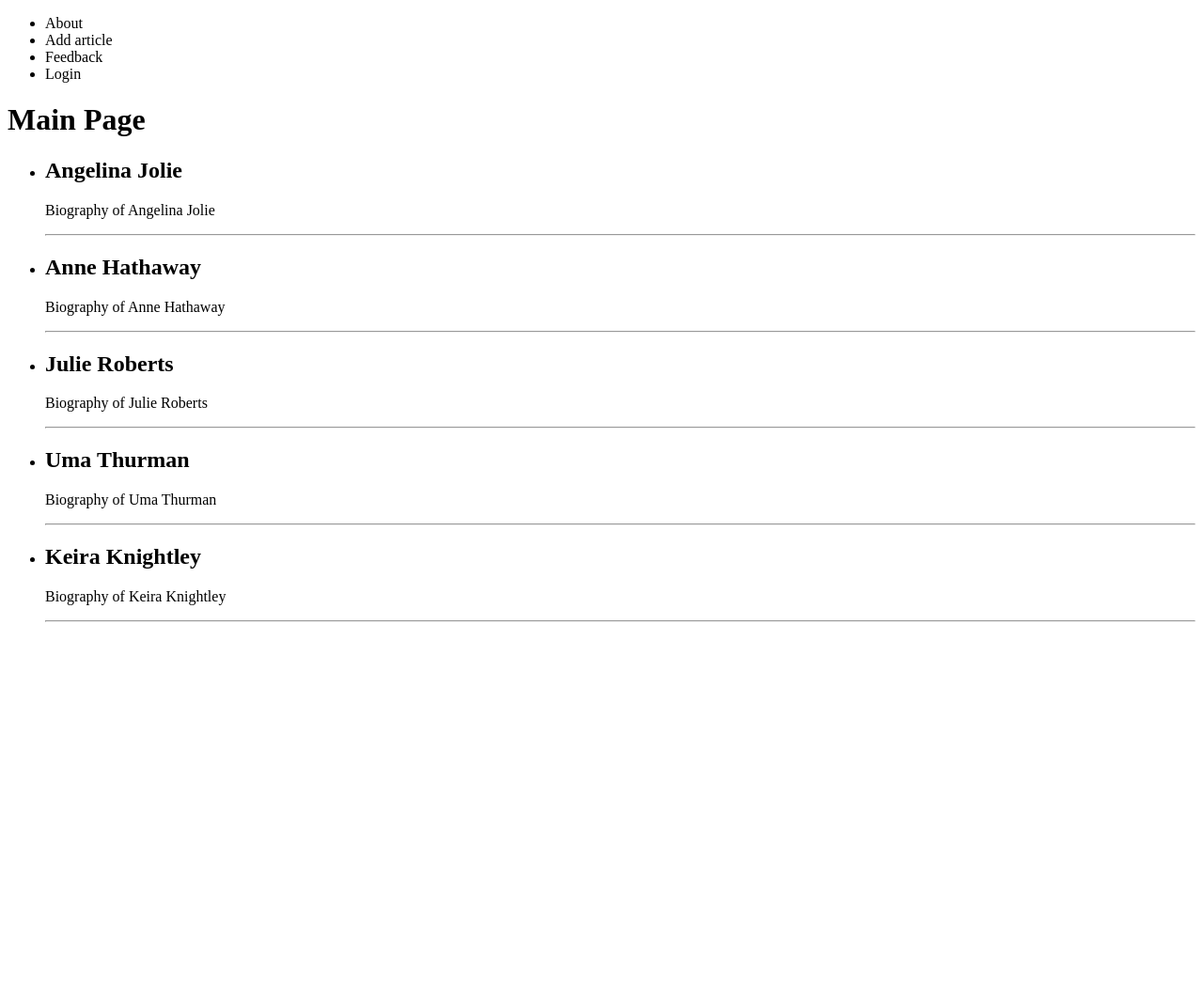
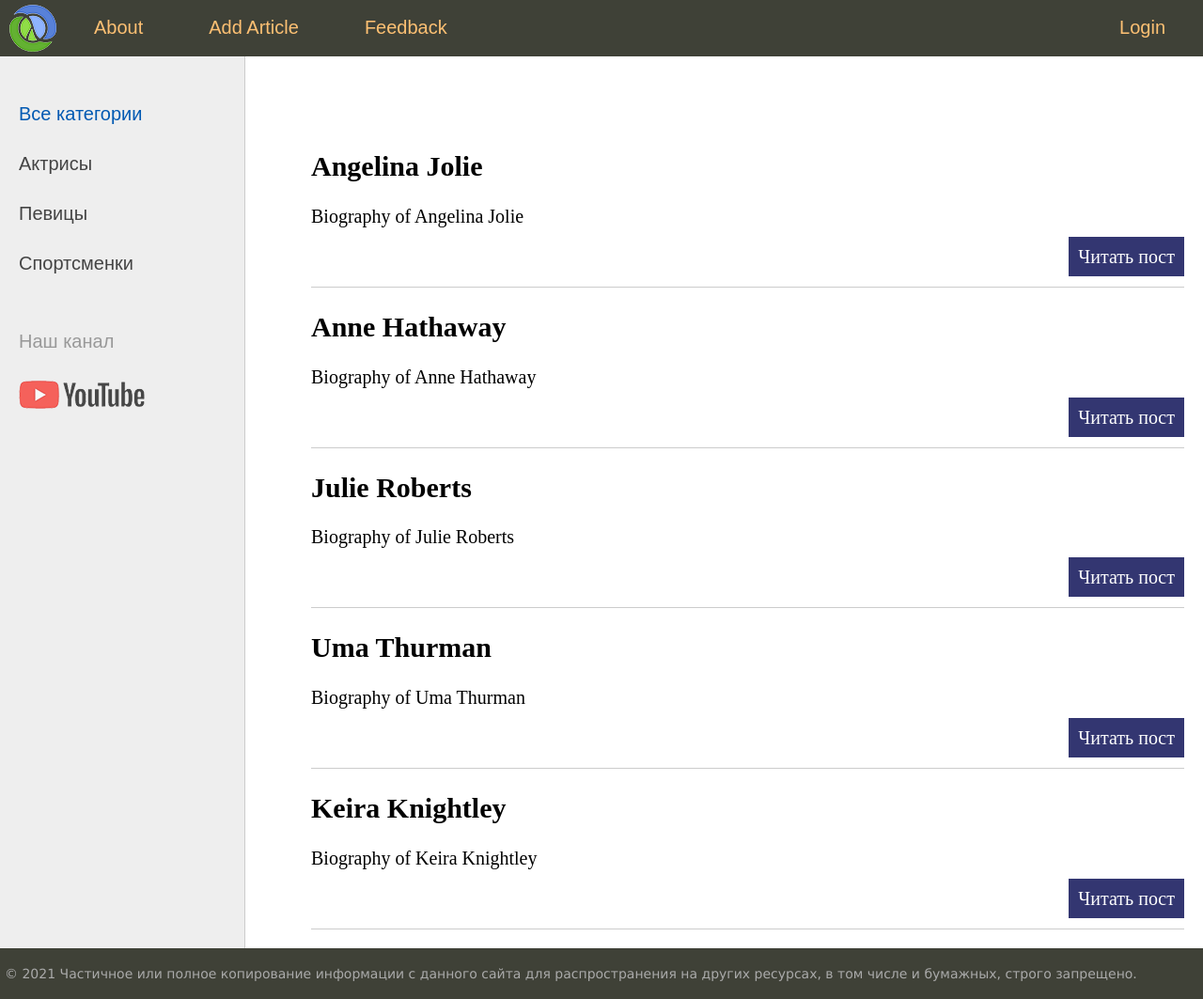
Before and after one commit to DmitryGagarin/Python-and-JS, a Django app: page / in a window 1280 px wide. Shown: the whole page at 94% size. Before the commit the page ends 662 px from the top, so only its background shows below. Run offline with Django 4.2, Linux system fonts and the light colour scheme; data comes from the database, SQL or seed files in the repository.

Commit message:
django site works

```diff
--- a/django/coolsite/coolsite/settings.py
+++ b/django/coolsite/coolsite/settings.py
@@ -119,6 +119,9 @@ USE_TZ = True
 
 STATIC_URL = 'static/'
 
+STATIC_ROOT = os.path.join(BASE_DIR,'static')
+STATICFIELD_DIR = []
+
 # Default primary key field type
 # https://docs.djangoproject.com/en/4.2/ref/settings/#default-auto-field
 
--- /dev/null
+++ b/django/coolsite/women/static/women/css/style.css
@@ -0,0 +1,392 @@
+html, body {
+	font-family: 'Arial';
+	margin: 0;
+	padding: 0;
+	height: 100%;
+	width: 100%;
+	color: #444;
+}
+
+a {
+	color: #0059b2;
+	text-decoration: none;
+}
+a:hover {
+	color: #CC0000;
+	text-decoration: underline;
+}
+
+img {max-width: 600px; height: auto;}
+
+img.img-article-left {
+	max-width: 300px;
+	height: auto;
+	float: left;
+	padding: 0 10px 10px 0;
+}
+
+img.img-article-left.thumb {
+	max-width: 150px;
+	height: auto;
+}
+
+p.link-read-post {
+	text-align: right;
+}
+p.link-read-post a {
+	padding: 10px;
+	min-width: 100px;
+	background: #333671;
+	color: #fff;
+	text-decoration: none;
+}
+
+div.article-panel {
+    background: #eee;
+    padding: 5px 10px 5px 10px;
+    box-sizing: border-box;
+    overflow: hidden;
+    color: #555;
+}
+div.article-panel p.first {
+    margin: 0;
+    float: left;
+}
+div.article-panel p.last {
+    margin: 0;
+    float: right;
+}
+
+ul.list-articles {
+	list-style: none;
+	margin: 0;
+	padding: 0;
+}
+ul.list-articles li {
+	border-bottom: 1px solid #ccc;
+}
+
+.table-page {
+	width: 100%;
+	height: 100%;
+	vertical-align: top;
+}
+.table-page tr {height: 100%;}
+
+.clear {clear: both;}
+
+.header {
+	background: #3F4137;
+	height: 60px;
+}
+
+.logo {
+	background: url('../images/logo.png') no-repeat 10px 5px;
+	width: 70px;
+	height: 60px;
+}
+
+ul.mainmenu {
+	list-style: none;
+	margin: 0;
+	padding: 0;
+	height: 60px;
+	color: #fdc073;
+	font-size: 20px;
+	overflow: hidden;
+}
+ul.mainmenu li {
+	float: left;
+	margin: 18px 40px 0 30px;
+}
+ul.mainmenu li.logo {margin: 0;}
+ul.mainmenu li.last {float: right;}
+
+ul.mainmenu li a {
+	color: #fdc073;
+	text-decoration: none;
+}
+ul.mainmenu li a:hover {
+	color: #FDA83D;
+}
+
+.panelitems {
+	text-align: center;
+}
+
+ul.langitem {
+	list-style: none;
+	display: inline-block;
+	margin: 30px;
+	padding: 0;
+	max-width: 300px
+}
+ul.langitem li {
+	margin: 10px 0 0 0;
+	width: 100%;
+}
+ul.langitem li.image {
+	margin: 0;
+	text-align: center;
+	width: 100%;
+	height: 250px;
+	overflow: hidden;
+}
+ul.langitem li.descr {
+	color: #777;
+	height: 170px;
+	overflow: hidden;
+}
+ul.langitem li a {
+	color: #fdc073;
+	text-decoration: none;
+	font-size: 20px;
+}
+ul.langitem li a:hover {
+	color: #FDA83D;
+}
+div.button {
+	background: #3F4137;
+	max-width: 200px;
+	margin: 0 auto;
+	padding: 5px 20px 5px 20px;
+	border-radius: 10px;
+	font-size: 20px;
+}
+
+.table-content {
+	width: 100%;
+	min-height: 100%;
+	height: 100%;
+}
+
+.left-chapters {
+	margin: 0;
+	background: #eee;
+	border-right: 1px solid #ccc;
+	min-height: 100%;
+}
+.left-chapters ul {
+	width: 230px;
+	min-height: 100%;
+	margin: 0;
+	padding: 20px 10px 10px 20px;
+	list-style: none;
+	font-size: 20px;
+}
+.left-chapters ul li {
+	margin: 30px 0 0 0;
+	color: #999;
+}
+.left-chapters ul li.selected {color: #0059b2; }
+.left-chapters ul li a {
+	color: #444;
+	text-decoration: none;
+}
+.left-chapters ul li a:hover { color: #CC0000; }
+.left-chapters ul li.share {margin: 60px 0 0 0;}
+.left-chapters ul li.share p {margin: 30px 0 30px 0;}
+.left-chapters ul li.share a {
+	display: inline-block;
+	width: 40px;
+	height: 40px;
+	margin: 0 20px 0 0;
+}
+.left-chapters ul li.share a.share-yt {
+	width: 100%;
+	height: 30px;
+	background: url('../images/share_yt.png') no-repeat 0 0
+}
+.left-chapters ul li.share a.share-yt:hover {
+	width: 100%;
+	height: 30px;
+	background: url('../images/share_yt.png') no-repeat 0 -30px
+}
+
+.content {
+	padding: 40px 20px 20px 40px;
+	width: 100%;
+	box-sizing: border-box;
+}
+
+ul.breadcrumbs {
+	margin: 0;
+	padding: 0;
+	list-style: none;
+	font-size: 20px;
+	font-family: Sans-serif, Arial, Tahoma;
+}
+ul.breadcrumbs li {
+	display: inline-block;
+}
+ul.breadcrumbs li a {
+	color: #0059b2;
+	text-decoration: none;
+}
+ul.breadcrumbs li a:hover { color: #CC0000; }
+ul.breadcrumbs li:after{
+	padding: 0 10px 0 10px;
+	content: "\2192";
+}
+ul.breadcrumbs li.last:after {content: "";}
+
+ul.control {
+	margin: 0;
+	padding: 60px 0 0 0;
+	list-style: none;
+	font-family: Sans-serif, Arial, Tahoma;
+	font-size: 18px;
+	width: 100%;
+}
+ul.control li {	float: left; padding: 0 0 0 10px;}
+ul.control li.first:before {content: "\2190"; padding: 0 10px 0 0;}
+ul.control li.last {float: right; padding: 0 40px 0 0;}
+ul.control li.last:after {content: "\2192"; padding: 0 0 0 10px;}
+ul.control li a { color: #0059b2; text-decoration: none; }
+ul.control li a:hover { color: #CC0000; }
+
+ul.content-table {
+	margin: 0;
+	padding: 60px 0 0 30px;
+	list-style: none;
+	font-family: Sans-serif, Arial, Tahoma;
+	font-size: 28px;
+}
+ul.content-table li {
+	margin: 0 0 40px 0;
+}
+ul.content-table li a {
+	color: #BB5715;
+	text-decoration: none;
+}
+ul.content-table li a:hover {color: #F0711C;}
+
+.content-text {
+	margin: 60px 0 0 30px;
+	color: #000;
+	font-size: 20px;
+	font-family: Yandex Sans Display Light;
+}
+.content-text h1 {font-size: 32px;}
+
+ul.lang-list {
+	list-style: none;
+	margin: 0;
+	padding: 14px 0 0 0;
+	background: #3F4137;
+	width: 100%;
+	height: 50px;
+	border-top: 1px solid #959A82;
+	box-sizing: border-box;
+	font-size: 18px;
+	font-family: Sans-serif, Arial, Tahoma;
+}
+ul.lang-list li {
+	display: inline-block;
+	margin-left: 40px;
+}
+ul.lang-list li.selected {color: #fdc073; border-bottom: 1px solid #fdc073;}
+ul.lang-list li a {
+	color: #eee;
+	text-decoration: none;
+}
+ul.lang-list li a:hover {color: #fdc073;}
+
+.topic-subject .topic-line {
+	border-bottom: 1px solid #CC0000;
+	margin-top: -16px;
+}
+
+.topic-subject .topic-text {
+	display: inline-block;
+	font-size: 28px;
+	color: #777;
+	padding: 0 10px 0 10px;
+	margin-left: 30px;
+	background: #fff;
+	font-family: Sans-serif, Arial, Tahoma;
+}
+
+.list-topic {
+	margin: 40px 0 60px 0;
+	font-family: Sans-serif, Arial, Tahoma;
+}
+.list-topic p {
+	margin: 0;
+	font-size: 28px;
+}
+.list-topic ol {
+	columns: 2;
+	-webkit-columns: 2;
+	column-gap: 40px;
+}
+.list-topic ol li {
+	display: list-item;
+	margin: 10px 10px 0 0px;
+	padding: 0 0 0 10px;
+}
+.list-topic ol li a {
+	color: #0059b2;
+	text-decoration: none;
+}
+.list-topic ol li a:hover {color: #CC0000;}
+
+.highlight {
+	max-width: 350px;
+	padding: 0 10px 0 10px;
+	margin: 0;
+	overflow: auto;
+	overflow-y: hidden;
+	background: #f0f0f0;
+}
+.highlight p { margin: 0; }
+.highlight .block {
+	width: 100%;
+	margin: 0;
+}
+.highlight .block p { margin: 0; }
+
+.quote {
+	background: url('../images/blockquote.png') no-repeat 0 10px;
+	padding: 5px 5px 5px 70px;
+	font-family: Sans-serif, Arial, Tahoma;
+	font-style: italic;
+}
+
+#footer {
+	box-sizing: border-box;
+
+	background: #3F4137;
+	padding: 5px;
+	color: #aaa;
+	font-size: 14px;
+	font-family: Verdana, Geneva, Arial, Helvetica;
+	text-align: left;
+	overflow: hidden;
+}
+#footer a {
+	text-decoration: underline;
+	color: #aaa;
+}
+
+.form-input {
+    width: 300px;
+    font-size: 16px;
+}
+
+.form-label {
+    display: inline-block;
+    min-width: 150px;
+    vertical-align: top;
+}
+
+.form-error ul {
+    list-style: none;
+    padding: 0;
+    color: #CC0000;
+}
+
+.form-button {
+    min-width: 200px;
+    font-size: 16px;
+}
--- a/django/coolsite/women/templates/women/about.html
+++ b/django/coolsite/women/templates/women/about.html
@@ -1,6 +1,6 @@
 {% extends 'women/base.html' %}
 
 {% block content %}
-<h1> {{title}} </h1>
-<p> Content of About Page </p>
+<h1>{{title}}</h1>
+<p>Содержимое страницы о сайте
 {% endblock %}
--- a/django/coolsite/women/templates/women/base.html
+++ b/django/coolsite/women/templates/women/base.html
@@ -1,22 +1,77 @@
+{% load static %}
 <!DOCTYPE html>
-<html lang="en">
+<html>
 <head>
-    <meta charset="UTF-8">
-    <title> {{title}} </title>
+	<title>{{title}}</title>
+	<link type="text/css" href="{% static 'women/css/style.css' %}" rel="stylesheet" />
+	<meta http-equiv="Content-Type" content="text/html; charset=utf-8">
+	<link rel="shortcut icon" href="{% static 'women/images/main.ico' %}" type="image/x-icon"/>
+	<meta name="viewport" content="width=device-width, initial-scale=1.0">
 </head>
+
 <body>
-
+	<table class="table-page" border=0 cellpadding="0" cellspacing="0">
+	<tr>
+		<td valign=top>
 		{% block mainmenu %}
-<ul>
+			<div class="header">
+				<ul id="mainmenu" class="mainmenu">
+				<li class="logo">
+					<a href="#">
+						<div class="logo"></div>
+					</a>
+				</li>
 				{% for m in menu %}
-        <li> {{m}} </li>
+					{% if not forloop.last %}
+						<li>
+							<a href="#">{{m.title}}</a>
+						</li>
+					{% else %}
+						<li class="last">
+							<a href="#">{{m.title}}</a>
+						</li>
+					{% endif %}
 				{% endfor %}
 				</ul>
+			<div class="clear"></div>
+			</div>
 		{% endblock mainmenu %}
 
+
+	<table class="table-content" border=0 cellpadding="0" cellspacing="0">
+	<tr>
+<!-- Sidebar слева -->
+	<td valign="top" class="left-chapters">
+		<ul id="leftchapters">
+			<li class="selected">Все категории</li>
+			<li><a href="#">Актрисы</a></li>
+			<li><a href="#">Певицы</a></li>
+			<li><a href="#">Спортсменки</a></li>
+			<li class="share">
+			<p>Наш канал</p>
+			<a class="share-yt" href="https://www.youtube.com/channel/UClJzWfGWuGJL2t-3dYKcHTA/playlists" target="_blank" rel="nofollow"></a>
+			</li>
+		</ul>
+	</td>
+<!-- Конец Sidebar'а -->
+	<td valign="top" class="content">
+
+<!-- Блок контента -->
+	<div class="content-text">
 		{% block content %}
 		{% endblock %}
+	</div>
 
+</td></tr></table>
+</td></tr>
 
+<!-- Footer -->
+<tr>
+	<td valign=top>
+	<div id="footer">
+		<p>&copy; 2021 Частичное или полное копирование информации с данного сайта для распространения на других ресурсах, в том числе и бумажных, строго запрещено.</p>
+	</div>
+</td></tr></table>
+<!-- Конец footer'а и страницы -->
 </body>
 </html>
--- a/django/coolsite/women/templates/women/index.html
+++ b/django/coolsite/women/templates/women/index.html
@@ -1,15 +1,15 @@
 {% extends 'women/base.html' %}
 
 {% block content %}
-<h1> {{title}} </h1>
-<ul>
-    {% for p in posts %}
-    <li>
-        <h2> {{p.title}} </h2>
-        <p> {{p.content}} </p>
-        <hr>
-    </li>
-    {% endfor %}
+<ul class="list-articles">
+	{% for p in posts %}
+			<li><h2>{{p.title}}</h2>
+	{% autoescape on %} <!-- экранирование тэгов -->
+	{{p.content|linebreaks|truncatewords:50}}
+	{% endautoescape %}
+			<div class="clear"></div>
+			<p class="link-read-post"><a href="#">Читать пост</a></p>
+			</li>
+	{% endfor %}
 </ul>
-
 {% endblock %}
```
Also changed, not shown: django/coolsite/women/static/women/images/blockquote.png (added), django/coolsite/women/static/women/images/btn_yt.png (added), django/coolsite/women/static/women/images/logo.png (added), django/coolsite/women/static/women/images/main.ico (added), django/coolsite/women/static/women/images/share_yt.png (added), django/coolsite/women/static/women/images/smallmenu.png (added). Lines whose indentation alone changed are shown as unchanged.
